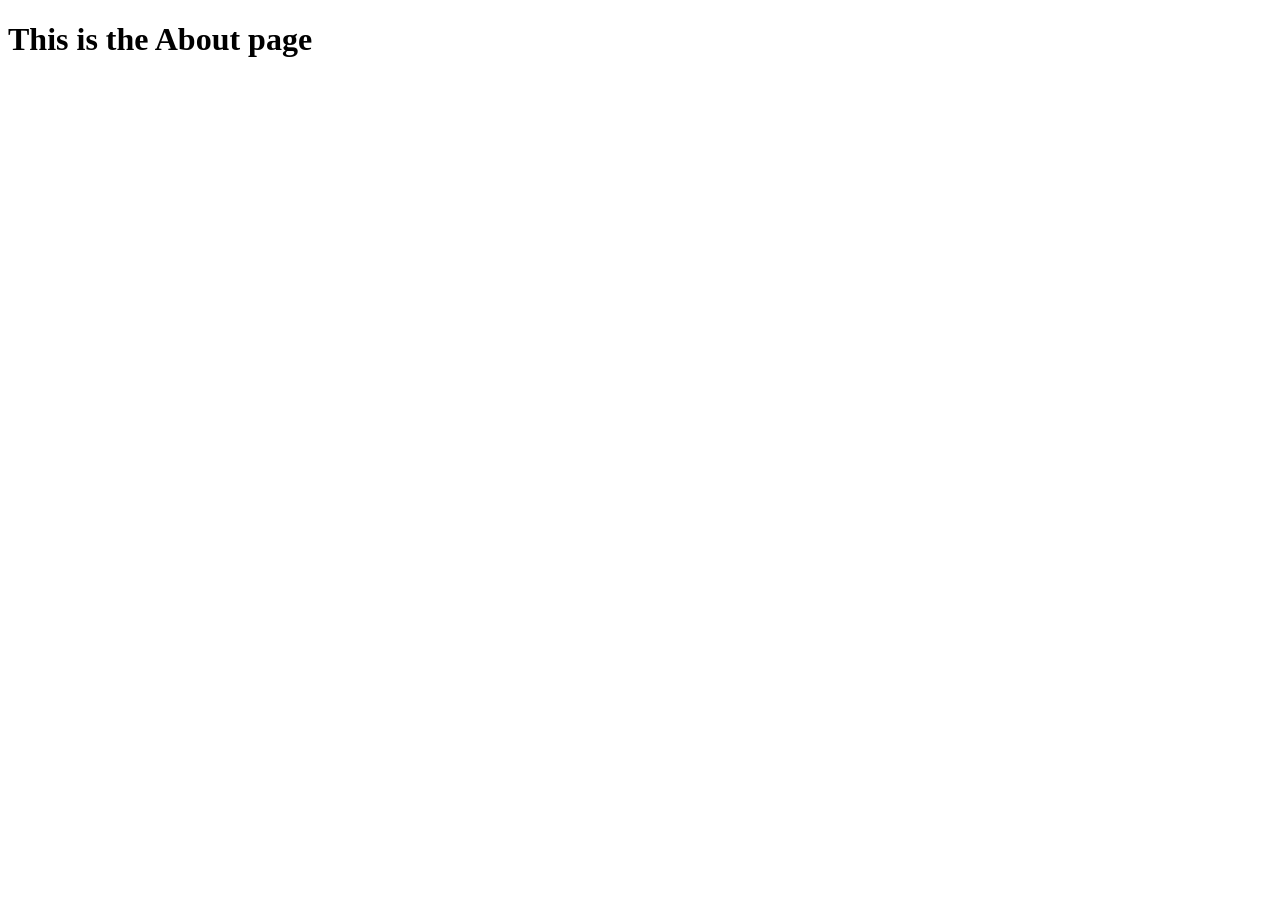
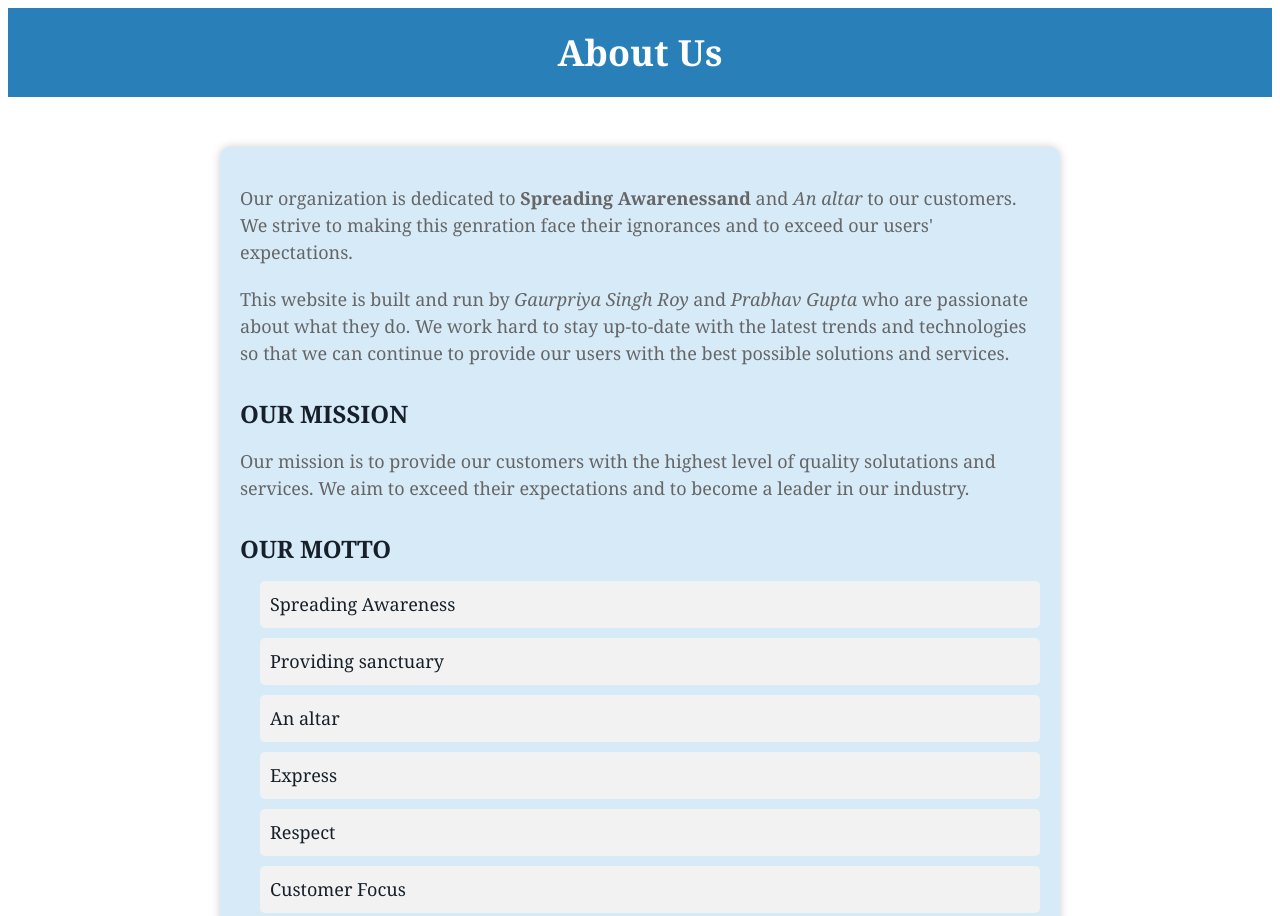
Before and after one commit to guptaPrabhav/awareOrg, a plain HTML site: page about.html in a window 1280 px wide. Shown: the top 916 px of the page. Before the commit the page ends 800 px from the top, so only its background shows below. Drawn offline with Linux system fonts and the light colour scheme.

Commit message:
Add files via upload

```diff
--- a/about.html
+++ b/about.html
@@ -1,14 +1,86 @@
 <!DOCTYPE html>
-<html lang="en">
+<html>
 <head>
-    <meta charset="UTF-8">
-    <meta http-equiv="X-UA-Compatible" content="IE=edge">
-    <meta name="viewport" content="width=device-width, initial-scale=1.0">
-    <title>Document</title>
+	<title>About Us</title>
+	<style>
+		body {
+			font-family:Georgia, serif;
+			background-color:#5DADE2
+			margin: 0;
+			padding: 0;
+		}
+		header {
+			background-color:#2980B9;
+			color: #ffff;
+			padding: 10px;
+		}
+		h1 {
+			margin: 0;
+			padding: 10px;
+			font-size: 36px;
+			text-align: center;
+		}
+		.container {
+			max-width: 800px;
+			margin: 0 auto;
+			padding: 20px;
+			background-color:#D6EAF8;
+			box-shadow: 0px 0px 10px rgba(0,0,0,0.2);
+			border-radius: 10px;
+			margin-top: 50px;
+		}
+		p {
+			line-height: 1.5;
+			font-size: 18px;
+			margin-bottom: 20px;
+			color: #666;
+		}
+		h2 {
+			color: #17202A;
+			margin-top: 30px;
+			margin-bottom: 10px;
+			font-size: 24px;
+			text-transform: uppercase;
+		}
+		ul {
+			margin-left: 20px;
+			list-style: none;
+			padding-left: 0;
+		}
+		li {
+			line-height: 1.5;
+			font-size: 18px;
+			margin-bottom: 10px;
+			color:#17202A;
+			background-color: #f2f2f2;
+			padding: 10px;
+			border-radius: 5px;
+		}
+		li:hover {
+			background-color: #333;
+			color: #fff;
+		}
+	</style>
 </head>
 <body>
-    <div>
-        <h1>This is the About page</h1>
-    </div>
+	<header>
+		<h1>About Us</h1>
+	</header>
+	<div class="container">
+		<p>Our organization is dedicated to <b>Spreading Awarenessand</b> and <i>An altar</i> to our customers. We strive to making this genration face their ignorances and to exceed our users' expectations.</p>
+		<p>This website is built and run by <i>Gaurpriya Singh Roy</i> and <i>Prabhav Gupta</i> who are passionate about what they do. We work hard to stay up-to-date with the latest trends and technologies so that we can continue to provide our users with the best possible solutions and services.</p>
+		<h2>Our Mission</h2>
+		<p>Our mission is to provide our customers with the highest level of quality solutations and services. We aim to exceed their expectations and to become a leader in our industry.</p>
+		<h2>Our Motto</h2>
+		<ul>
+			<li>Spreading Awareness</li>
+			<li>Providing sanctuary</li>
+			<li>An altar</li>
+			<li>Express</li>
+			<li>Respect</li>
+			<li>Customer Focus</li>
+
+		</ul>
+	</div>
 </body>
 </html>
```
